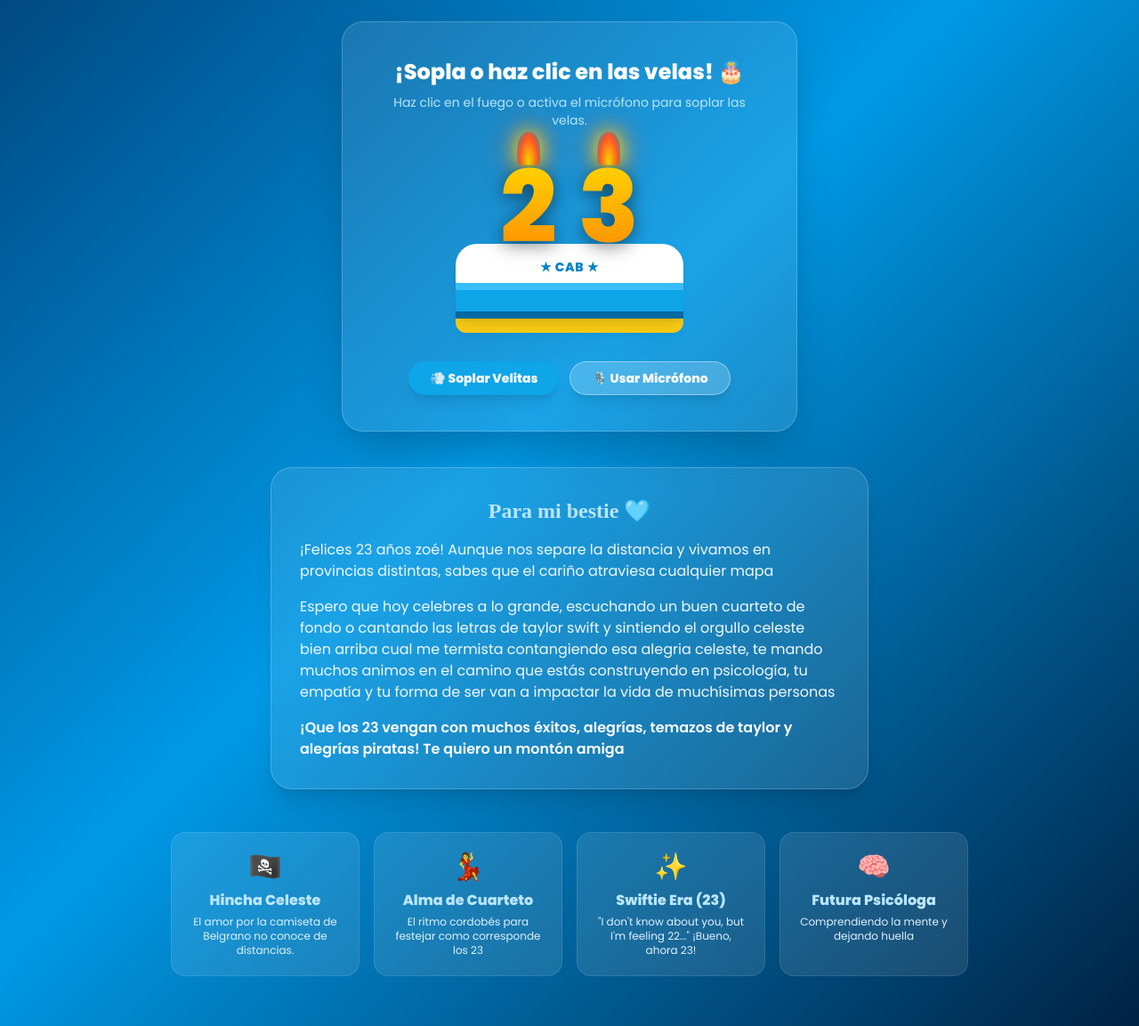
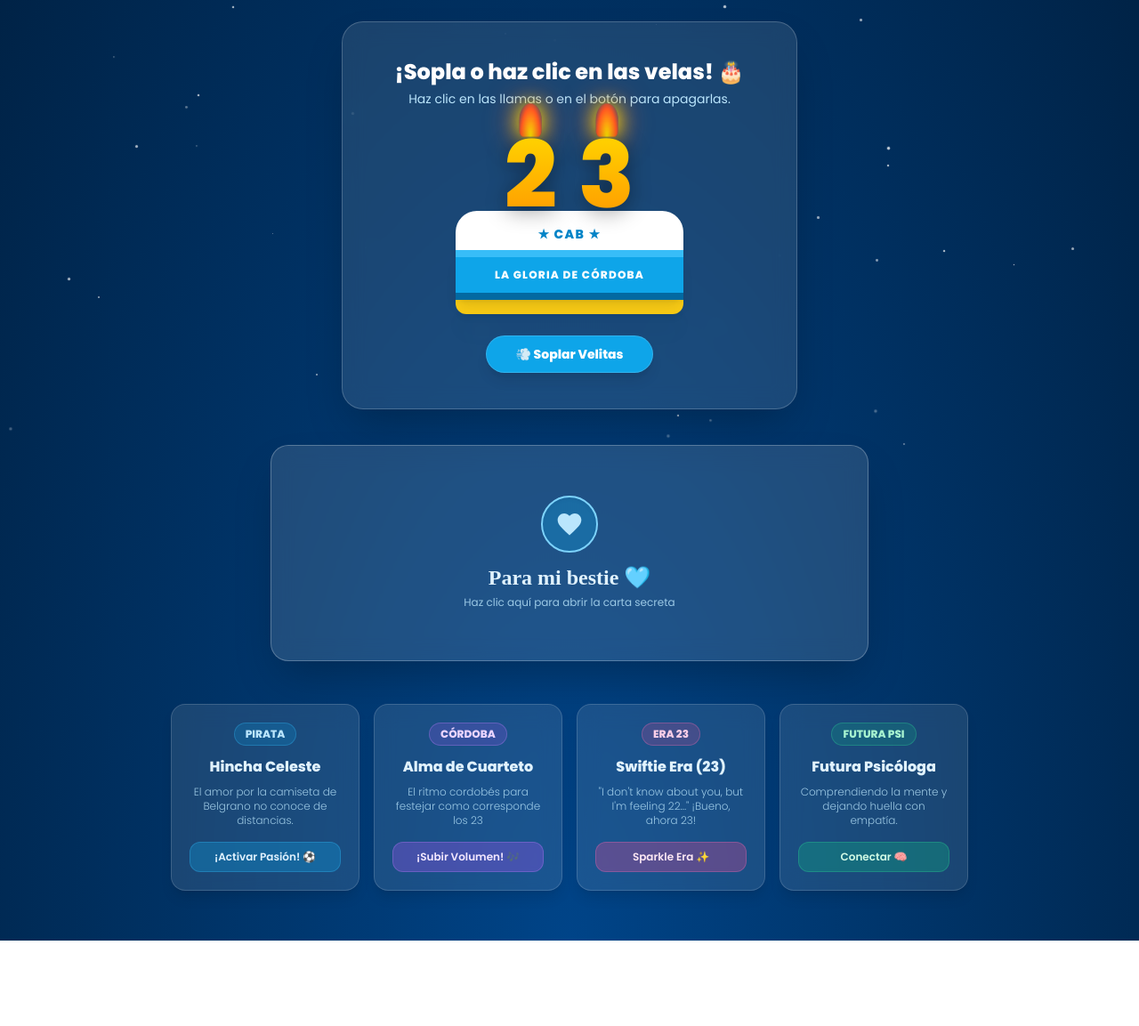
Before and after one commit to MaiaCarballeda04/Zoe, a plain HTML site: page index.html in a window 1280 px wide. Shown: the part 292-1445 px from the top of the page at 89% size. After the commit the page ends 1349 px from the top, so only its background shows below. Drawn offline with nearby package versions, Linux system fonts and the light colour scheme; a web font is replaced by a local one.

Commit message:
Update index.html

```diff
--- a/index.html
+++ b/index.html
@@ -3,29 +3,54 @@
 <head>
   <meta charset="UTF-8">
   <meta name="viewport" content="width=device-width, initial-scale=1.0">
-  <title>¡Feliz Cumple 23!</title>
+  <title>¡Feliz Cumpleaños Zoé! 🎉</title>
   <script src="https://cdn.tailwindcss.com"></script>
   <script src="https://cdn.jsdelivr.net/npm/canvas-confetti@1.6.0/dist/confetti.browser.min.js"></script>
-  <link href="https://fonts.googleapis.com/css2?family=Poppins:wght@400;600;800&family=Playfair+Display:ital,wght@1,700&display=swap" rel="stylesheet">
+  <link href="https://fonts.googleapis.com/css2?family=Poppins:wght@300;400;600;800&family=Playfair+Display:ital,wght@1,700&display=swap" rel="stylesheet">
   <style>
     body {
       font-family: 'Poppins', sans-serif;
-      background: linear-gradient(135deg, #003366 0%, #0099e6 50%, #002244 100%);
+      background: radial-gradient(ellipse at bottom, #004488 0%, #001f3f 100%);
       min-height: 100vh;
       color: #ffffff;
+      overflow-x: hidden;
+      position: relative;
     }
+
+    /* Fondo de estrellas delicadas */
+    .stars-container {
+      position: fixed;
+      top: 0;
+      left: 0;
+      width: 100%;
+      height: 100%;
+      pointer-events: none;
+      z-index: 0;
+    }
+    .star {
+      position: absolute;
+      background-color: #ffffff;
+      border-radius: 50%;
+      animation: twinkle linear infinite;
+    }
+    @keyframes twinkle {
+      0%, 100% { opacity: 0.2; transform: scale(0.8); }
+      50% { opacity: 0.9; transform: scale(1.2); }
+    }
+
     .font-serif-custom {
       font-family: 'Playfair Display', serif;
     }
+
     /* Estilos Velas Numéricas 23 */
     .candle-number {
-      font-size: 7rem;
+      font-size: 6.5rem;
       font-weight: 900;
       line-height: 1;
-      background: linear-gradient(180deg, #ffd700 0%, #ff8c00 100%);
+      background: linear-gradient(180deg, #ffd700 0%, #ff9900 100%);
       -webkit-background-clip: text;
       -webkit-text-fill-color: transparent;
-      filter: drop-shadow(0 4px 10px rgba(0,0,0,0.5));
+      filter: drop-shadow(0 4px 12px rgba(0,0,0,0.4));
       position: relative;
       display: inline-block;
       user-select: none;
@@ -56,7 +81,7 @@
       transform: translateX(-50%);
       width: 8px;
       height: 20px;
-      background: rgba(200, 200, 200, 0.6);
+      background: rgba(220, 220, 220, 0.7);
       border-radius: 50%;
       opacity: 0;
       pointer-events: none;
@@ -73,34 +98,72 @@
       0% { opacity: 0.8; transform: translateX(-50%) translateY(0) scale(1); }
       100% { opacity: 0; transform: translateX(-50%) translateY(-40px) scale(3); }
     }
+
+    /* Animación Carta/Sobre */
+    .envelope-wrapper {
+      perspective: 1000px;
+    }
+    .envelope {
+      position: relative;
+      background: rgba(255, 255, 255, 0.12);
+      backdrop-filter: blur(12px);
+      border: 1px solid rgba(255, 255, 255, 0.25);
+      border-radius: 20px;
+      transition: all 0.5s ease;
+      cursor: pointer;
+    }
+    .letter-content {
+      max-height: 0;
+      opacity: 0;
+      overflow: hidden;
+      transition: all 0.7s cubic-bezier(0.4, 0, 0.2, 1);
+    }
+    .envelope.open .letter-content {
+      max-height: 800px;
+      opacity: 1;
+      padding-top: 1.5rem;
+    }
+    .envelope.open .envelope-seal {
+      transform: scale(0);
+      opacity: 0;
+    }
   </style>
 </head>
-<body class="p-4 md:p-8 flex flex-col items-center justify-center">
+<body class="p-4 md:p-8 flex flex-col items-center justify-center min-h-screen z-10 relative">
 
-  <!-- Encabezado -->
+  <!-- Fondo Estrellas -->
+  <div class="stars-container" id="starsContainer"></div>
+
+  <!-- Encabezado Original Conservado -->
   <header class="text-center my-6 max-w-2xl">
-    <span class="bg-sky-400/20 text-sky-200 text-xs font-bold px-3 py-1 rounded-full uppercase tracking-widest border border-sky-400/40">Official 23rd Birthday Edition (Belgrano's Version)</span>
-    <h1 class="text-4xl md:text-6xl font-extrabold mt-3 text-white drop-shadow-md">¡Feliz Cumpleaños #23! 🩵</h1>
-    <p class="text-sky-100 text-base md:text-lg mt-2">Un recorrido por el celeste de Alberdi, Taylor Swift, la psicología y un buen cuartetazo.</p>
+    <span class="bg-sky-400/20 text-sky-200 text-xs font-bold px-4 py-1.5 rounded-full uppercase tracking-widest border border-sky-400/40 shadow-sm">
+      OFFICIAL 23RD BIRTHDAY EDITION (BELGRANO'S VERSION)
+    </span>
+    <h1 class="text-4xl md:text-6xl font-extrabold mt-4 text-white drop-shadow-lg tracking-tight">
+      ¡Feliz Cumpleaños #23! 🩵
+    </h1>
+    <p class="text-sky-100 text-sm md:text-base mt-3 font-light max-w-xl mx-auto">
+      Un recorrido por el celeste de Alberdi, Taylor Swift, la psicología y un buen cuartetazo.
+    </p>
   </header>
 
-  <!-- Sección Torta con Velas "23" -->
+  <!-- Sección Torta con Velas 23 -->
   <section class="bg-white/10 backdrop-blur-md border border-white/20 rounded-3xl p-6 md:p-10 w-full max-w-lg text-center shadow-2xl my-4">
-    <h2 class="text-2xl font-bold mb-2">¡Sopla o haz clic en las velas! 🎂</h2>
-    <p class="text-sm text-sky-200 mb-6" id="instructions">Haz clic en el fuego o activa el micrófono para soplar las velas.</p>
+    <h2 class="text-2xl font-bold mb-1 text-white">¡Sopla o haz clic en las velas! 🎂</h2>
+    <p class="text-xs md:text-sm text-sky-200 mb-6" id="instructions">
+      Haz clic en las llamas o en el botón para apagarlas.
+    </p>
 
     <!-- Torta e Integración de Números -->
-    <div class="relative mx-auto my-8 w-64 flex flex-col items-center justify-center">
+    <div class="relative mx-auto my-6 w-64 flex flex-col items-center justify-center">
 
-      <!-- Contenedor Velas Numéricas -->
-      <div class="flex justify-center gap-6 mb-[-15px] z-20">
-        <!-- Vela Número 2 -->
+      <!-- Velas Numéricas -->
+      <div class="flex justify-center gap-6 mb-[-12px] z-20">
         <div class="relative cursor-pointer group" onclick="extinguishCandle(1)">
           <div id="flame-1" class="flame"></div>
           <div id="smoke-1" class="smoke"></div>
           <span class="candle-number">2</span>
         </div>
-        <!-- Vela Número 3 -->
         <div class="relative cursor-pointer group" onclick="extinguishCandle(2)">
           <div id="flame-2" class="flame"></div>
           <div id="smoke-2" class="smoke"></div>
@@ -108,69 +171,133 @@
         </div>
       </div>
 
-      <!-- Torta (Gráfica CSS/Tailwind) -->
+      <!-- Torta Gráfica -->
       <div class="w-full bg-white text-slate-800 rounded-t-3xl pt-4 pb-2 border-b-8 border-sky-400 shadow-md relative z-10">
-        <p class="font-extrabold text-sm tracking-wider text-sky-600">★ CAB ★</p>
+        <p class="font-extrabold text-sm tracking-widest text-sky-600">★ CAB ★</p>
       </div>
       <div class="w-full bg-sky-500 text-white font-bold py-3 border-b-8 border-sky-700 shadow-lg relative z-10">
-        <p class="text-xs uppercase tracking-widest"></p>
+        <p class="text-xs uppercase tracking-widest">La Gloria de Córdoba</p>
       </div>
       <div class="w-full bg-yellow-400 h-4 rounded-b-xl shadow-xl"></div>
     </div>
 
-    <!-- Botones de Acción -->
-    <div class="flex flex-col sm:flex-row gap-3 justify-center mt-6">
-      <button id="blow-btn" onclick="extinguishAll()" class="bg-sky-500 hover:bg-sky-400 text-white font-bold py-2 px-6 rounded-full transition shadow-lg text-sm">
+    <!-- Botón Único de Acción -->
+    <div class="flex justify-center mt-6">
+      <button id="blow-btn" onclick="extinguishAll()" class="bg-sky-500 hover:bg-sky-400 text-white font-bold py-2.5 px-8 rounded-full transition shadow-lg text-sm border border-sky-300/30 flex items-center gap-2 transform hover:scale-105 active:scale-95">
         💨 Soplar Velitas
-      </button>
-      <button id="mic-btn" onclick="initMic()" class="bg-white/20 hover:bg-white/30 text-white border border-white/40 font-bold py-2 px-6 rounded-full transition shadow-lg text-sm">
-        🎙️ Usar Micrófono
       </button>
     </div>
   </section>
 
-  <!-- Carta Emotiva -->
-  <section class="bg-white/10 backdrop-blur-md border border-white/20 rounded-3xl p-6 md:p-8 w-full max-w-2xl my-6 shadow-xl">
-    <h3 class="text-2xl font-bold font-serif-custom text-sky-200 mb-4 text-center">Para mi bestie 🩵</h3>
-    <div class="space-y-4 text-sky-50 leading-relaxed text-sm md:text-base">
-      <p>
-        ¡Felices 23 años zoé! Aunque nos separe la distancia y vivamos en provincias distintas, sabes que el cariño atraviesa cualquier mapa
-      </p>
-      <p>
-        Espero que hoy celebres a lo grande, escuchando un buen cuarteto de fondo o cantando las letras de taylor swift y sintiendo el orgullo celeste bien arriba cual me termista contangiendo esa alegria celeste, te mando muchos animos en el camino que estás construyendo en psicología, tu empatía y tu forma de ser van a impactar la vida de muchísimas personas
-      </p>
-      <p class="font-semibold text-white">
-        ¡Que los 23 vengan con muchos éxitos, alegrías, temazos de taylor y alegrías piratas! Te quiero un montón amiga
-      </p>
+  <!-- Carta Interactiva ("Para mi bestie") -->
+  <section class="w-full max-w-2xl my-6 envelope-wrapper">
+    <div class="envelope p-6 md:p-8 shadow-2xl text-center" id="envelope" onclick="toggleLetter()">
+
+      <!-- Sello Visual para Abrir -->
+      <div class="envelope-seal flex flex-col items-center justify-center py-6 transition-all duration-300">
+        <div class="w-16 h-16 bg-sky-500/30 rounded-full border-2 border-sky-300 flex items-center justify-center shadow-inner mb-3 transform group-hover:scale-110">
+          <svg class="w-8 h-8 text-sky-200" fill="currentColor" viewBox="0 0 24 24">
+            <path d="M12 21.35l-1.45-1.32C5.4 15.36 2 12.28 2 8.5 2 5.42 4.42 3 7.5 3c1.74 0 3.41.81 4.5 2.09C13.09 3.81 14.76 3 16.5 3 19.58 3 22 5.42 22 8.5c0 3.78-3.4 6.86-8.55 11.54L12 21.35z"/>
+          </svg>
+        </div>
+        <h3 class="text-2xl font-bold font-serif-custom text-sky-100">Para mi bestie 🩵</h3>
+        <p class="text-xs text-sky-200/80 mt-1">Haz clic aquí para abrir la carta secreta</p>
+      </div>
+
+      <!-- Contenido de la Carta Exacto Conservado -->
+      <div class="letter-content text-left border-t border-white/20">
+        <h3 class="text-2xl font-bold font-serif-custom text-sky-200 mb-4 text-center">Para mi bestie 🩵</h3>
+        <div class="space-y-4 text-sky-50 leading-relaxed text-sm md:text-base font-light">
+          <p>
+            ¡Felices 23 años zoé! Aunque nos separe la distancia y vivamos en provincias distintas, sabes que el cariño atraviesa cualquier mapa
+          </p>
+          <p>
+            Espero que hoy celebres a lo grande, escuchando un buen cuarteto de fondo o cantando las letras de taylor swift y sintiendo el orgullo celeste bien arriba cual me termista contangiendo esa alegria celeste, te mando muchos animos en el camino que estás construyendo en psicología, tu empatía y tu forma de ser van a impactar la vida de muchísimas personas
+          </p>
+          <div class="text-center py-2">
+            <span class="inline-block text-yellow-300 text-lg">✦</span>
+          </div>
+          <p class="font-semibold text-white text-center text-base md:text-lg">
+            ¡Que los 23 vengan con muchos éxitos, alegrías, temazos de taylor y alegrías piratas! Te quiero un montón amiga
+          </p>
+        </div>
+      </div>
+
     </div>
   </section>
 
-  <!-- Tarjetas Interactivas de Gustos -->
+  <!-- Tarjetas Interactivas con Factor WOW -->
   <section class="grid grid-cols-1 sm:grid-cols-2 md:grid-cols-4 gap-4 w-full max-w-4xl my-6">
-    <div class="bg-white/10 p-5 rounded-2xl border border-white/10 text-center hover:scale-105 transition">
-      <div class="text-3xl mb-2">🏴‍☠️</div>
-      <h4 class="font-bold text-sky-200">Hincha Celeste</h4>
-      <p class="text-xs text-sky-100 mt-1">El amor por la camiseta de Belgrano no conoce de distancias.</p>
+
+    <!-- Tarjeta 1: Belgrano -->
+    <div class="bg-white/10 backdrop-blur-md p-5 rounded-2xl border border-white/15 text-center flex flex-col items-center justify-between hover:border-sky-400/50 transition duration-300 shadow-lg">
+      <div>
+        <span class="inline-block px-3 py-1 bg-sky-500/20 text-sky-200 text-xs font-bold rounded-full mb-3 border border-sky-400/30">PIRATA</span>
+        <h4 class="font-bold text-sky-100 text-base">Hincha Celeste</h4>
+        <p class="text-xs text-sky-200/80 mt-2 font-light">El amor por la camiseta de Belgrano no conoce de distancias.</p>
+      </div>
+      <button onclick="triggerCardEffect('belgrano')" class="mt-4 w-full bg-sky-500/30 hover:bg-sky-500 text-sky-100 font-semibold text-xs py-2 px-3 rounded-xl transition border border-sky-400/30">
+        ¡Activar Pasión! ⚽
+      </button>
     </div>
-    <div class="bg-white/10 p-5 rounded-2xl border border-white/10 text-center hover:scale-105 transition">
-      <div class="text-3xl mb-2">💃</div>
-      <h4 class="font-bold text-sky-200">Alma de Cuarteto</h4>
-      <p class="text-xs text-sky-100 mt-1">El ritmo cordobés para festejar como corresponde los 23</p>
+
+    <!-- Tarjeta 2: Cuarteto -->
+    <div class="bg-white/10 backdrop-blur-md p-5 rounded-2xl border border-white/15 text-center flex flex-col items-center justify-between hover:border-sky-400/50 transition duration-300 shadow-lg">
+      <div>
+        <span class="inline-block px-3 py-1 bg-purple-500/20 text-purple-200 text-xs font-bold rounded-full mb-3 border border-purple-400/30">CÓRDOBA</span>
+        <h4 class="font-bold text-sky-100 text-base">Alma de Cuarteto</h4>
+        <p class="text-xs text-sky-200/80 mt-2 font-light">El ritmo cordobés para festejar como corresponde los 23</p>
+      </div>
+      <button onclick="triggerCardEffect('cuarteto')" class="mt-4 w-full bg-purple-500/30 hover:bg-purple-500 text-purple-100 font-semibold text-xs py-2 px-3 rounded-xl transition border border-purple-400/30">
+        ¡Subir Volumen! 🎶
+      </button>
     </div>
-    <div class="bg-white/10 p-5 rounded-2xl border border-white/10 text-center hover:scale-105 transition">
-      <div class="text-3xl mb-2">✨</div>
-      <h4 class="font-bold text-sky-200">Swiftie Era (23)</h4>
-      <p class="text-xs text-sky-100 mt-1">"I don't know about you, but I'm feeling 22..." ¡Bueno, ahora 23!</p>
+
+    <!-- Tarjeta 3: Swiftie -->
+    <div class="bg-white/10 backdrop-blur-md p-5 rounded-2xl border border-white/15 text-center flex flex-col items-center justify-between hover:border-sky-400/50 transition duration-300 shadow-lg">
+      <div>
+        <span class="inline-block px-3 py-1 bg-pink-500/20 text-pink-200 text-xs font-bold rounded-full mb-3 border border-pink-400/30">ERA 23</span>
+        <h4 class="font-bold text-sky-100 text-base">Swiftie Era (23)</h4>
+        <p class="text-xs text-sky-200/80 mt-2 font-light">"I don't know about you, but I'm feeling 22..." ¡Bueno, ahora 23!</p>
+      </div>
+      <button onclick="triggerCardEffect('swiftie')" class="mt-4 w-full bg-pink-500/30 hover:bg-pink-500 text-pink-100 font-semibold text-xs py-2 px-3 rounded-xl transition border border-pink-400/30">
+        Sparkle Era ✨
+      </button>
     </div>
-    <div class="bg-white/10 p-5 rounded-2xl border border-white/10 text-center hover:scale-105 transition">
-      <div class="text-3xl mb-2">🧠</div>
-      <h4 class="font-bold text-sky-200">Futura Psicóloga</h4>
-      <p class="text-xs text-sky-100 mt-1">Comprendiendo la mente y dejando huella</p>
+
+    <!-- Tarjeta 4: Psicología -->
+    <div class="bg-white/10 backdrop-blur-md p-5 rounded-2xl border border-white/15 text-center flex flex-col items-center justify-between hover:border-sky-400/50 transition duration-300 shadow-lg">
+      <div>
+        <span class="inline-block px-3 py-1 bg-emerald-500/20 text-emerald-200 text-xs font-bold rounded-full mb-3 border border-emerald-400/30">FUTURA PSI</span>
+        <h4 class="font-bold text-sky-100 text-base">Futura Psicóloga</h4>
+        <p class="text-xs text-sky-200/80 mt-2 font-light">Comprendiendo la mente y dejando huella con empatía.</p>
+      </div>
+      <button onclick="triggerCardEffect('psico')" class="mt-4 w-full bg-emerald-500/30 hover:bg-emerald-500 text-emerald-100 font-semibold text-xs py-2 px-3 rounded-xl transition border border-emerald-400/30">
+        Conectar 🧠
+      </button>
     </div>
+
   </section>
 
-  <!-- Lógica en JS -->
+  <!-- Lógica JavaScript -->
   <script>
+    // Generar Estrellas de Fondo
+    const starsContainer = document.getElementById('starsContainer');
+    const starCount = 60;
+    for (let i = 0; i < starCount; i++) {
+      const star = document.createElement('div');
+      star.className = 'star';
+      const size = Math.random() * 3 + 1;
+      star.style.width = `${size}px`;
+      star.style.height = `${size}px`;
+      star.style.top = `${Math.random() * 100}%`;
+      star.style.left = `${Math.random() * 100}%`;
+      star.style.animationDuration = `${Math.random() * 3 + 2}s`;
+      star.style.animationDelay = `${Math.random() * 3}s`;
+      starsContainer.appendChild(star);
+    }
+
+    // Manejo de Velas y Humo
     let activeFlames = 2;
 
     function extinguishCandle(id) {
@@ -191,51 +318,56 @@
 
     function checkCompletion() {
       if (activeFlames === 0) {
-        document.getElementById('instructions').innerText = "¡Deseo pedido con éxito felices 23 bella!";
+        document.getElementById('instructions').innerText = "¡Deseo pedido con éxito! 🎉 ¡Felices 23 Zoé!";
         triggerConfetti();
       }
     }
 
     function triggerConfetti() {
       confetti({
-        particleCount: 120,
-        spread: 80,
+        particleCount: 150,
+        spread: 90,
         origin: { y: 0.6 },
-        colors: ['#0099e6', '#ffffff', '#ffd700']
+        colors: ['#0099e6', '#ffffff', '#ffd700', '#38bdf8']
       });
     }
 
-    // Detección por Micrófono (Soplo)
-    async function initMic() {
-      try {
-        const stream = await navigator.mediaDevices.getUserMedia({ audio: true });
-        const audioContext = new (window.AudioContext || window.webkitAudioContext)();
-        const analyser = audioContext.createAnalyser();
-        const microphone = audioContext.createMediaStreamSource(stream);
-        microphone.connect(analyser);
-        analyser.fftSize = 256;
-        const bufferLength = analyser.frequencyBinCount;
-        const dataArray = new Uint8Array(bufferLength);
+    // Toggle Abrir Carta
+    function toggleLetter() {
+      const envelope = document.getElementById('envelope');
+      envelope.classList.toggle('open');
+    }
 
-        document.getElementById('mic-btn').innerText = "🎙️ Escuchando...";
-
-        function detectBlow() {
-          analyser.getByteFrequencyData(dataArray);
-          let sum = 0;
-          for (let i = 0; i < bufferLength; i++) {
-            sum += dataArray[i];
-          }
-          let average = sum / bufferLength;
-
-          if (average > 50) { // Umbral de soplo
-            extinguishAll();
-          } else if (activeFlames > 0) {
-            requestAnimationFrame(detectBlow);
-          }
-        }
-        detectBlow();
-      } catch (err) {
-        alert("No se pudo acceder al micrófono utiliza el botón para apagar las velas!");
+    // Efectos Interactivos para Tarjetas WOW
+    function triggerCardEffect(type) {
+      if (type === 'belgrano') {
+        confetti({
+          particleCount: 80,
+          spread: 60,
+          origin: { y: 0.8 },
+          colors: ['#0099e6', '#ffffff']
+        });
+      } else if (type === 'cuarteto') {
+        confetti({
+          particleCount: 80,
+          spread: 70,
+          origin: { y: 0.8 },
+          colors: ['#a855f7', '#ec4899', '#ffd700']
+        });
+      } else if (type === 'swiftie') {
+        confetti({
+          particleCount: 100,
+          spread: 100,
+          origin: { y: 0.8 },
+          colors: ['#f472b6', '#fbbf24', '#ffffff']
+        });
+      } else if (type === 'psico') {
+        confetti({
+          particleCount: 80,
+          spread: 60,
+          origin: { y: 0.8 },
+          colors: ['#10b981', '#38bdf8', '#ffffff']
+        });
       }
     }
   </script>
```
